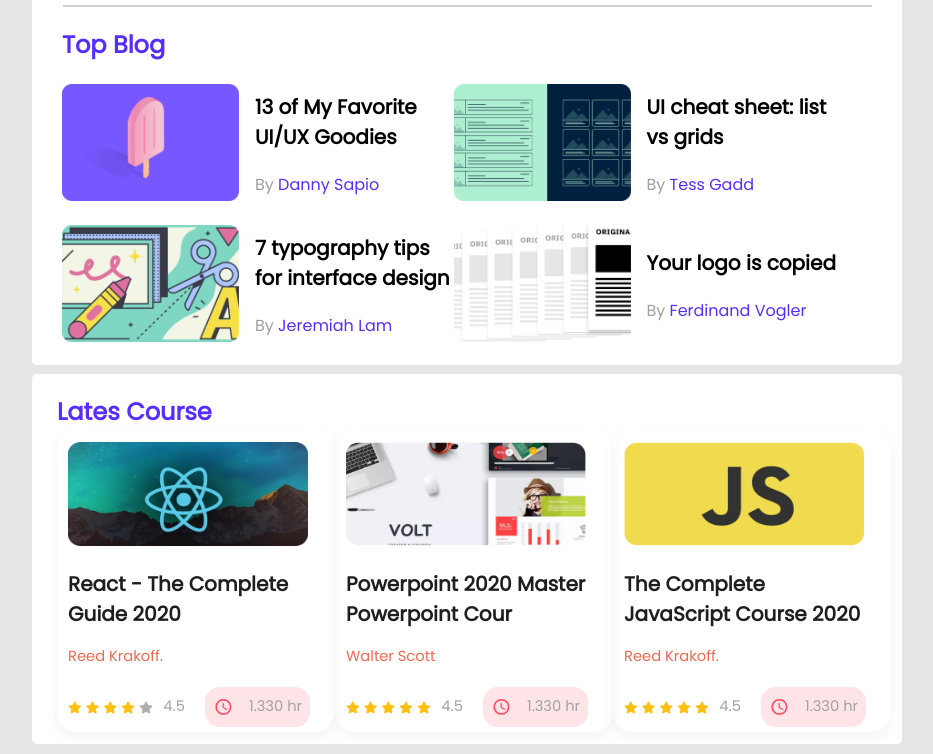
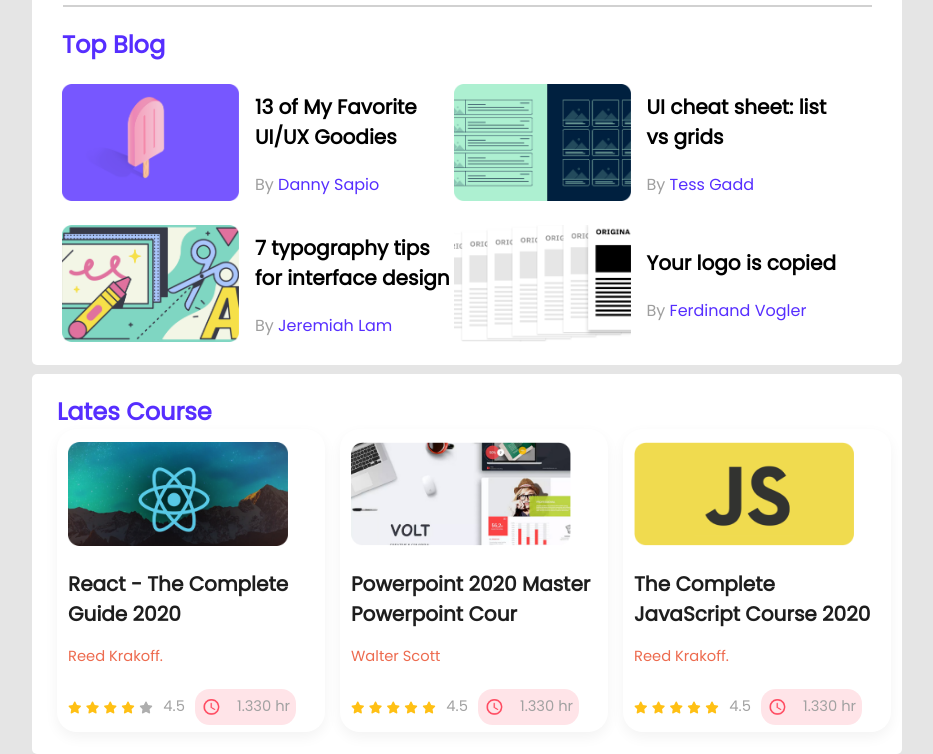
Before and after one commit to rakibhassan-1997/player-leader-board-css3, a plain HTML site: page index.html in a window 1280 px wide. Shown: the part 442-1196 px from the top of the page, without its empty margins (173-1106 px from the left). Drawn offline with Linux system fonts and the light colour scheme.

Commit message:
new-change

```diff
--- a/styles/style.css
+++ b/styles/style.css
@@ -114,7 +114,7 @@ hr {
 ------------------------------------- */
 .latest-coure {
   width: 870px;
-  height: 370px;
+  height: 380px;
   margin: 0 auto;
   border-radius: 5px;
   background: #ffffff;
@@ -123,6 +123,7 @@ hr {
 .all-course {
   display: flex;
   margin-left: 25px;
+  gap: 15px;
 }
 .latest-course-title {
   font-size: 24px;
@@ -141,14 +142,14 @@ hr {
 }
 
 .course-1 {
-  width: 250px;
+  width: 240px;
   height: 270.79px;
   padding: 13px 17px 20px 11px;
   box-shadow: 0px 5.34229px 13.3557px rgba(0, 0, 0, 0.05);
   border-radius: 20px;
 }
 .course-1 img {
-  width: 240px;
+  width: 220px;
   height: 104px;
 }
 .course-1-title {
@@ -169,13 +170,13 @@ hr {
   justify-content: center;
   align-items: center;
   gap: 5px;
-  width: 94.83px;
-  height: 29.38px;
+  width: 90.83px;
+  height: 25.38px;
   background: #ffe4e8;
   border-radius: 14.6913px;
   padding: 5.36px;
   font-size: 14.6913px;
-  margin-left: 20px;
+  margin-left: 10px;
 }
 
 .duration img {
```
